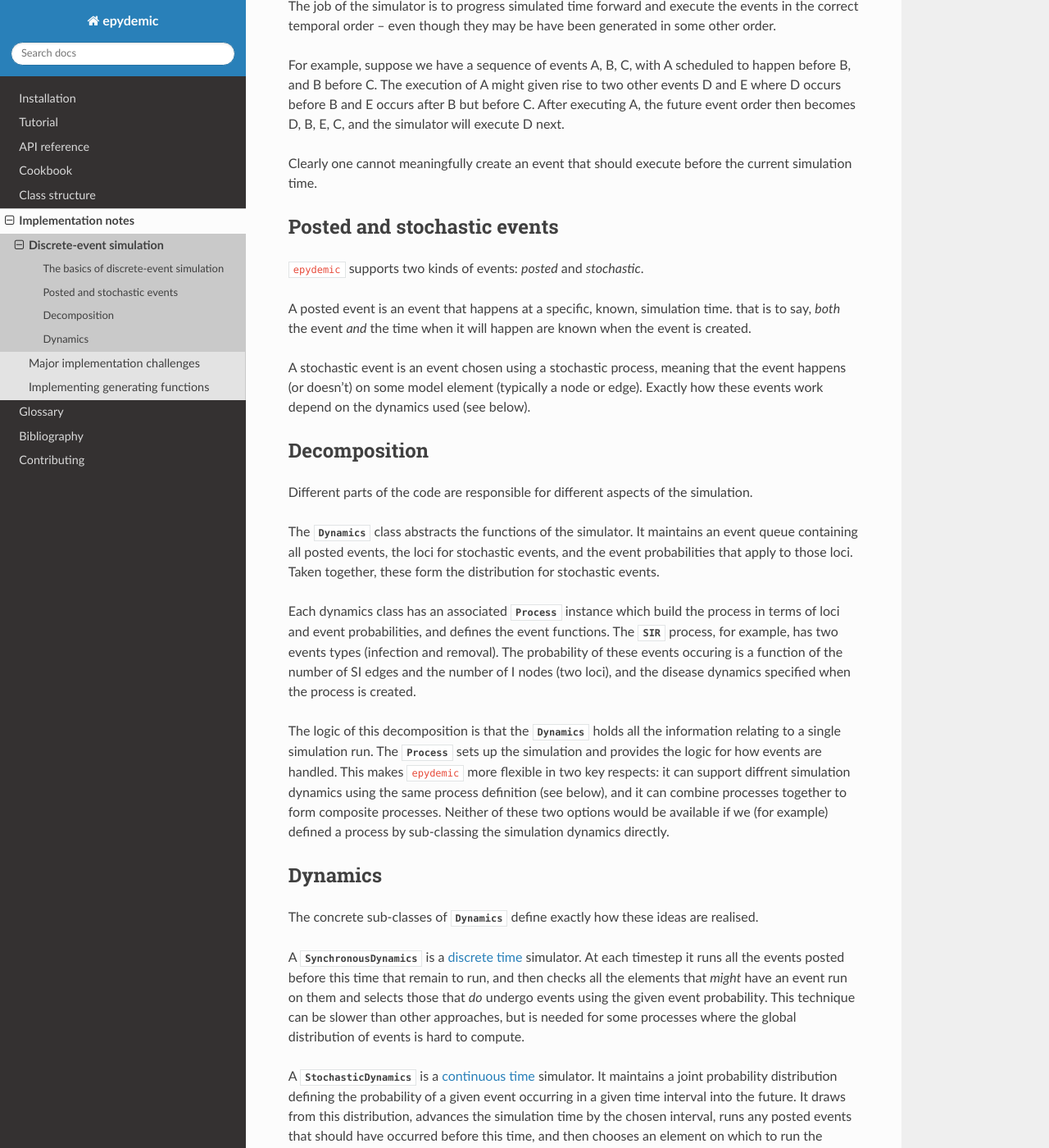
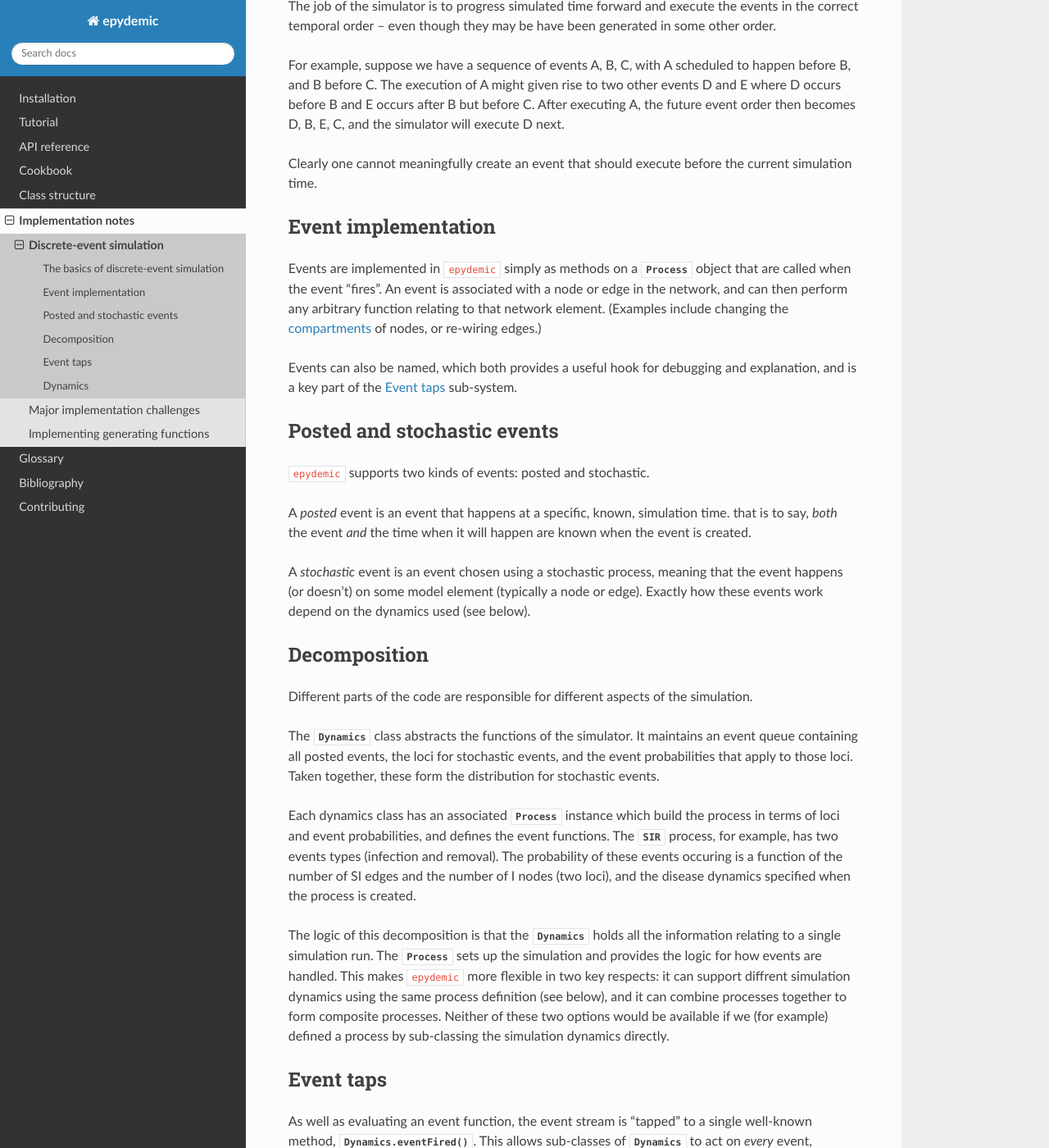
Before and after one commit to simoninireland/epydemic, a Sphinx documentation site: the page built from doc/implementation/events.rst, in a window 1280 px wide and 1400 px high, scrolled down 317 px. Shown: the whole window at 82% size. Built offline with Sphinx 7.4.7 and the Read the Docs theme 2.0.0, drawn with Linux system fonts in a browser that asks for light colours; some of the changed text lies outside the part shown.

Commit message:
Added event taps

```diff
--- a/doc/implementation/events.rst
+++ b/doc/implementation/events.rst
@@ -5,82 +5,126 @@
 Discrete-event simulation
 =========================
 
-``epydemic`` is basically a discrete-event simulator with a mixed population of events.
+``epydemic`` is basically a discrete-event simulator with a mixed
+population of events.
 
 
 The basics of discrete-event simulation
 ---------------------------------------
 
-Discrete-event simulation represents a process as a sequence of events happening in
-sequence. Each event happens at a specific instant in time, and may give rise to further
-events to happen later. The job of the simulator is to progress simulated time forward
-and execute the events in the correct temporal order -- even though they may be have been
-generated in some other order.
+Discrete-event simulation represents a process as a sequence of events
+happening in sequence. Each event happens at a specific instant in
+time, and may give rise to further events to happen later. The job of
+the simulator is to progress simulated time forward and execute the
+events in the correct temporal order -- even though they may be have
+been generated in some other order.
 
-For example, suppose we have a sequence of events A, B, C, with A scheduled to
-happen before B, and B before C. The execution of A might given rise to two other events
-D and E where D occurs before B and E occurs after B but before C. After executing
-A, the future event order then becomes D, B, E, C, and the simulator will execute
-D next.
+For example, suppose we have a sequence of events A, B, C, with A
+scheduled to happen before B, and B before C. The execution of A might
+given rise to two other events D and E where D occurs before B and E
+occurs after B but before C. After executing A, the future event order
+then becomes D, B, E, C, and the simulator will execute D next.
 
-Clearly one cannot meaningfully create an event that should execute before the current
-simulation time.
+Clearly one cannot meaningfully create an event that should execute
+before the current simulation time.
+
+
+Event implementation
+--------------------
+
+Events are implemented in ``epydemic`` simply as methods on a
+:class:`Process` object that are called when the event "fires". An
+event is associated with a node or edge in the network, and can then
+perform any arbitrary function relating to that network
+element. (Examples include changing the :term:`compartments` of nodes,
+or re-wiring edges.)
+
+Events can also be named, which both provides a useful hook for
+debugging and explanation, and is a key part of the
+:ref:`event-taps` sub-system.
 
 
 Posted and stochastic events
 ----------------------------
 
-``epydemic`` supports two kinds of events: *posted* and *stochastic*.
+``epydemic`` supports two kinds of events: posted and stochastic.
 
-A posted event is an event that happens at a specific, known, simulation time. that
-is to say, *both* the event *and* the time when it will happen are known
-when the event is created.
+A *posted* event is an event that happens at a specific, known,
+simulation time. that is to say, *both* the event *and* the time when
+it will happen are known when the event is created.
 
-A stochastic event is an event chosen using a stochastic process, meaning that
-the event happens (or doesn't) on some model element (typically a node or edge).
-Exactly how these events work depend on the dynamics used (see below).
+A *stochastic* event is an event chosen using a stochastic process,
+meaning that the event happens (or doesn't) on some model element
+(typically a node or edge).  Exactly how these events work depend on
+the dynamics used (see below).
 
 
 Decomposition
 -------------
 
-Different parts of the code are responsible for different aspects of the simulation.
+Different parts of the code are responsible for different aspects of
+the simulation.
 
-The :class:`Dynamics` class abstracts the functions of the simulator. It maintains an
-event queue containing all posted events, the loci for stochastic events, and the
-event probabilities that apply to those loci. Taken together, these form the
-distribution for stochastic events.
+The :class:`Dynamics` class abstracts the functions of the
+simulator. It maintains an event queue containing all posted events,
+the loci for stochastic events, and the event probabilities that apply
+to those loci. Taken together, these form the distribution for
+stochastic events.
 
-Each dynamics class has an associated :class:`Process` instance which build the
-process in terms of loci and event probabilities, and defines the
-event functions. The :class:`SIR` process, for example, has
-two events types (infection and removal). The probability of these events occuring
-is a function of the number of SI edges and the number of I nodes (two loci), and
-the disease dynamics specified when the process is created.
+Each dynamics class has an associated :class:`Process` instance which
+build the process in terms of loci and event probabilities, and
+defines the event functions. The :class:`SIR` process, for example,
+has two events types (infection and removal). The probability of these
+events occuring is a function of the number of SI edges and the number
+of I nodes (two loci), and the disease dynamics specified when the
+process is created.
 
-The logic of this decomposition is that the :class:`Dynamics` holds all the information
-relating to a single simulation run. The :class:`Process` sets up the simulation and
-provides the logic for how events are handled. This makes ``epydemic`` more flexible in
-two key respects: it can support diffrent simulation dynamics using the same process
-definition (see below), and it can combine processes together to form composite processes.
-Neither of these two options would be available if we (for example) defined a process by
-sub-classing the simulation dynamics directly.
+The logic of this decomposition is that the :class:`Dynamics` holds
+all the information relating to a single simulation run. The
+:class:`Process` sets up the simulation and provides the logic for how
+events are handled. This makes ``epydemic`` more flexible in two key
+respects: it can support diffrent simulation dynamics using the same
+process definition (see below), and it can combine processes together
+to form composite processes.  Neither of these two options would be
+available if we (for example) defined a process by sub-classing the
+simulation dynamics directly.
+
+
+.. _event-taps:
+
+Event taps
+----------
+
+As well as evaluating an event function, the event stream is "tapped"
+to a single well-known method, :meth:`Dynamics.eventFired`. This
+allows sub-classes of :class:`Dynamics` to act on *every* event,
+regardless of which process defines it and whether it was stochastic
+or posted.
+
+This feature isn't used at all within "core" ``epydemic``, but is
+provided as another extension mechanism that can be used if and when
+needed.
 
 
 Dynamics
 --------
 
-The concrete sub-classes of :class:`Dynamics` define exactly how these ideas are realised.
+The concrete sub-classes of :class:`Dynamics` define exactly how all
+these ideas are realised.
 
-A :class:`SynchronousDynamics` is a :term:`discrete time` simulator. At each timestep it runs all the
-events posted before this time that remain to run, and then checks all
-the elements that *might* have an event run on them and selects those that *do* undergo
-events using the given event probability. This technique can be slower than other approaches,
-but is needed for some processes where the global distribution of events is hard to compute.
+A :class:`SynchronousDynamics` is a :term:`discrete time`
+simulator. At each timestep it runs all the events posted before this
+time that remain to run, and then checks all the elements that *might*
+have an event run on them and selects those that *do* undergo events
+using the given event probability. This technique can be slower than
+other approaches, but is needed for some processes where the global
+distribution of events is hard to compute.
 
-A :class:`StochasticDynamics` is a :term:`continuous time` simulator. It maintains a joint probability
-distribution defining the probability of a given event occurring in a given time interval
-into the future. It draws from this distribution, advances the simulation time by the chosen
-interval, runs any posted events that should have occurred before this time, and then
-chooses an element on which to run the event. This technique is known as :term:`Gillespie simulation`
-and is both efficient and stochastically exact.
+A :class:`StochasticDynamics` is a :term:`continuous time`
+simulator. It maintains a joint probability distribution defining the
+probability of a given event occurring in a given time interval into
+the future. It draws from this distribution, advances the simulation
+time by the chosen interval, runs any posted events that should have
+occurred before this time, and then chooses an element on which to run
+the event. This technique is known as :term:`Gillespie simulation` and
+is both efficient and stochastically exact.
```
Also changed, not shown: doc/networkdynamics.rst (+15 -3 lines), 3 other files.
